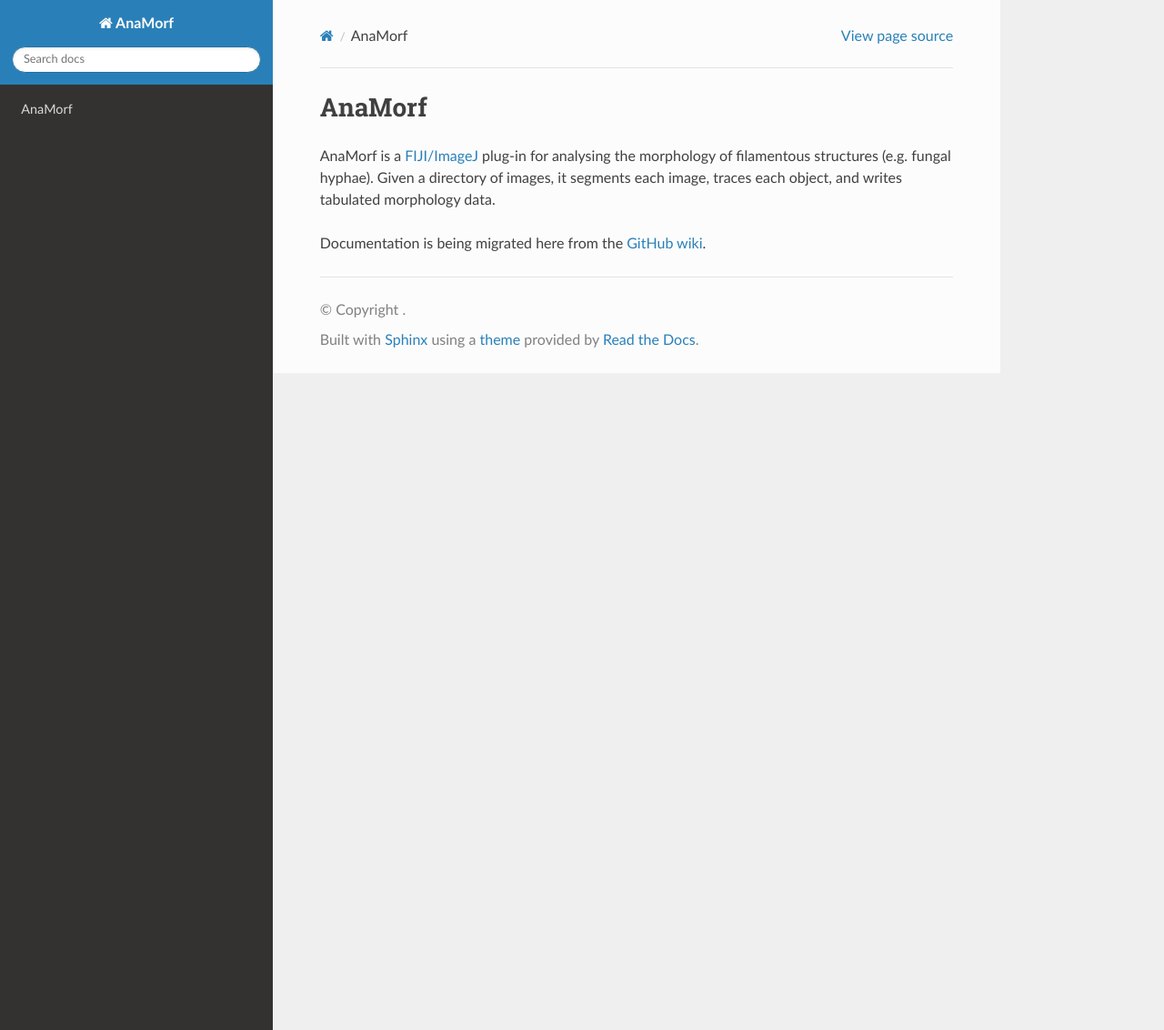
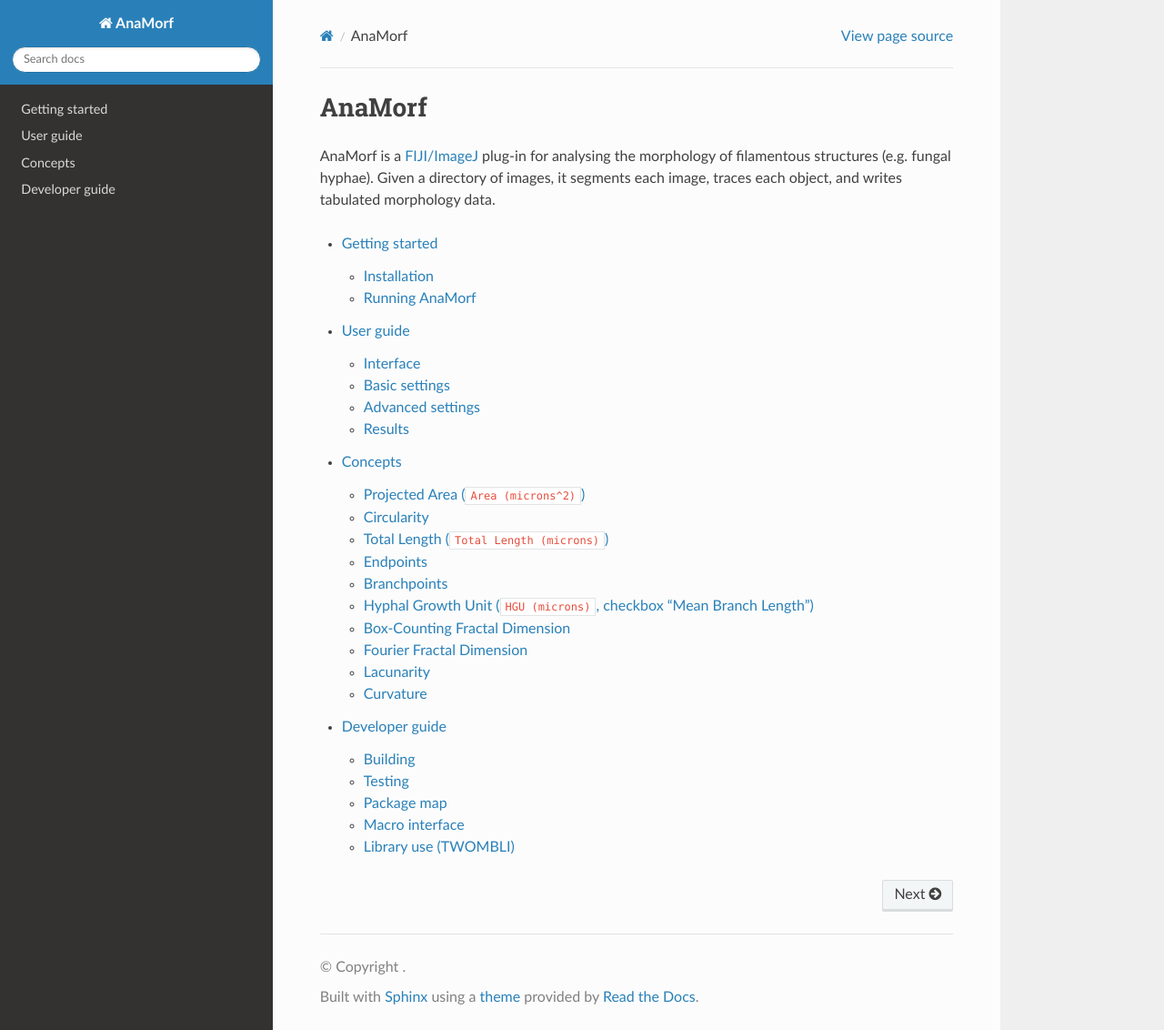
Before and after one commit to djpbarry/AnaMorf, a Sphinx documentation site: the page built from docs/index.md, in a window 1280 px wide and 1132 px high. Shown: the whole window at 91% size. Built offline with Sphinx 7.4.7 and the Read the Docs theme 3.1.0, drawn with Linux system fonts in a browser that asks for light colours; part of the change alters nothing that is shown.

Commit message:
Added comprehensive user documentation, including Getting Started guide, User Guide, Developer Guide, and Concepts reference. Integrated with Sphinx to replace GitHub wiki.
Assisted-by: Crush:deepseek-v4-pro

````diff
--- /dev/null
+++ b/docs/concepts.md
@@ -0,0 +1,52 @@
+# Concepts
+
+Definitions of the output descriptors. Where the results column name differs from
+the checkbox label, the column name is shown in brackets.
+
+## Projected Area (`Area (microns^2)`)
+
+The projected area of an object, in square microns.
+
+## Circularity
+
+`C = 4 * pi * Ap / P^2`, where `Ap` is the projected area and `P` the perimeter
+length. A circle has circularity 1.
+
+## Total Length (`Total Length (microns)`)
+
+Total length of a structure, estimated from its binary skeleton, in microns.
+
+## Endpoints
+
+Number of tips on a structure, estimated as the number of end points of the
+skeleton.
+
+## Branchpoints
+
+Number of branch points, estimated as the number of crossing points of the
+skeleton.
+
+## Hyphal Growth Unit (`HGU (microns)`, checkbox "Mean Branch Length")
+
+`HGU = L_h / N`, where `L_h` is the total length and `N` the number of tips.
+
+## Box-Counting Fractal Dimension
+
+A measure of the self-similarity of an object, or the degree to which it fills
+space.
+
+## Fourier Fractal Dimension
+
+A fractal dimension estimated from the spectral periodicity of the object
+boundary; it correlates with branching frequency.
+
+## Lacunarity
+
+`L = |sigma^2 / mean^2 - 1|`, where `mean` is the average pixel luminance within
+an object boundary (internal holes included) and `sigma^2` the variance of those
+luminances. It estimates how a structure fills space.
+
+## Curvature
+
+The local curvature of the longest path through each structure, evaluated over the
+**Curvature Window**.
--- /dev/null
+++ b/docs/developer.md
@@ -0,0 +1,51 @@
+# Developer guide
+
+## Building
+
+AnaMorf builds with Maven on Java 21:
+
+    ./mvnw verify
+
+GitHub Packages dependencies require a personal access token:
+
+    ./mvnw -Dinternal.repo.password=<PAT> --settings mvn_settings.xml verify
+
+## Testing
+
+Unit tests run with:
+
+    ./mvnw test
+
+A live Fiji pipeline is provided under `bin/` (`install-to-fiji.cmd`,
+`run-anamorf.cmd`, `verify-baseline.cmd`).
+
+## Package map
+
+| Class | Role |
+| --- | --- |
+| `Batch_Analyser` | The plug-in entry point; owns the whole pipeline. |
+| `UserInterface` | Hand-managed Swing parameter dialog. |
+| `ExitDialog` | Confirmation dialog. |
+| `AnaMorf_Macro_Extensions` / `AnaMorfMacroExecutor` | ImageJ macro interface (`Ext.*`). |
+| `HyphalAnalyser` | Skeleton analysis (length, tips, branch points, HGU). |
+| `SkeletonPruner` | Pruning of short skeleton branches. |
+| `ResultSummariser` | Summary rows over the results table. |
+| `params.DefaultParams` | Every parameter label and default. |
+
+## Macro interface
+
+AnaMorf registers these macro functions:
+
+- `Ext.initialiseAnaMorf`
+- `Ext.setAnaMorfFileType`
+- `Ext.setAnaMorfCurvatureWindow`
+- `Ext.setAnaMorfMinBranchLength`
+- `Ext.resetParameters`
+- `Ext.runAnaMorf`
+
+## Library use (TWOMBLI)
+
+AnaMorf is also consumed as a JitPack dependency
+(`com.github.djpbarry:Anamorf`). The public Java API is
+`Batch_Analyser(boolean, File, Properties)`, `run(String)`, `static getProps()`,
+and the `DefaultParams` label constants.
--- /dev/null
+++ b/docs/getting_started.md
@@ -0,0 +1,22 @@
+# Getting started
+
+## Installation
+
+Install AnaMorf through the Fiji updater. Follow the instructions for
+[following a third-party update site](https://imagej.net/update-sites/following)
+and enable the **CALM** update site. This keeps AnaMorf and its IAClassLibrary
+dependency up to date automatically.
+
+AnaMorf 4.x requires Fiji to run on **Java 21**.
+
+For building AnaMorf from source, see the *Developer guide*.
+
+## Running AnaMorf
+
+1. Start Fiji.
+2. Select **Plugins > AnaMorf > AnaMorf Batch Processor**.
+3. Set the parameters in the dialog (see the *User guide*).
+4. Click **OK** and choose the directory containing the images to analyse.
+
+Results are written to a results directory next to the input images (see the
+*User guide*).
--- a/docs/index.md
+++ b/docs/index.md
@@ -4,5 +4,11 @@ AnaMorf is a [FIJI/ImageJ](https://fiji.sc) plug-in for analysing the morphology
 filamentous structures (e.g. fungal hyphae). Given a directory of images, it
 segments each image, traces each object, and writes tabulated morphology data.
 
-Documentation is being migrated here from the
-[GitHub wiki](https://github.com/djpbarry/AnaMorf/wiki).
+```{toctree}
+:maxdepth: 2
+
+getting_started
+user_guide
+concepts
+developer
+```
--- /dev/null
+++ b/docs/user_guide.md
@@ -0,0 +1,76 @@
+# User guide
+
+## Interface
+
+**Plugins > AnaMorf > AnaMorf Batch Processor** opens the parameter dialog, which
+has two tabs: **Basic** and **Advanced**. After clicking **OK**, choose the
+directory containing the images to analyse. Each image is analysed in turn and the
+results are tabulated.
+
+## Basic settings
+
+### Analysis parameters
+
+- **Image Format** — file extension of the images to analyse (BMP, GIF, JPG, PNG,
+  TIF).
+- **Image Resolution** — side length of one pixel, in microns/pixel.
+- **Minimum Branch Length** — minimum line length (microns) for a branch to be
+  treated as genuine rather than a skeletonisation artefact.
+- **Maximum Circularity** — objects with a circularity above this threshold are
+  excluded.
+- **Minimum Area** — minimum object area (microns²) required to be analysed.
+- **Curvature Window** — window size (pixels) used for curvature estimation.
+
+### Output data
+
+Tick the measurements to include in the results:
+
+- Projected Area
+- Circularity
+- Total Length
+- Mean Branch Length
+- Number of Branchpoints
+- Number of Endpoints
+- Fourier Fractal Dimension
+- Box-Counting Fractal Dimension
+- Lacunarity
+- Curvature
+
+Definitions and formulas are given in the *Concepts* page.
+
+## Advanced settings
+
+- **Pre-Process Images** — enable or disable pre-processing (background
+  correction, filtering, thresholding). When off, input images must already be
+  8-bit binary.
+- **Light / Dark Background** — whether objects are dark on a light background or
+  light on a dark background.
+- **Noise Reduction Filter Radius** — radius (microns) of the noise-reduction
+  filter.
+- **Remove Background** — apply ImageJ's "Rolling Ball" background subtraction.
+- **Background Filter Radius** — estimated size (microns²) of the largest object;
+  used to set the rolling-ball radius.
+- **Auto / Manual Threshold** — segment automatically (with the chosen
+  **Threshold Method**) or with a manual **Threshold Level**.
+- **Create Mask Images** — save a binary mask and a skeletonised image (with
+  branch points and end points highlighted) for each object.
+- **Exclude Edge Objects** — ignore objects touching the image edge.
+- **Separate Touching Objects** — apply watershed segmentation to split touching
+  objects.
+- **Treat Whole Image as One Object** — analyse the whole field of view as a
+  single object.
+- **Output Curvature Values** — write per-pixel curvature values to a separate
+  `CurvatureValues.csv`.
+
+## Results
+
+Results are written to a directory next to the input images named
+`AnaMorf v<version>_Output` (subsequent runs append `_(n)`). It contains:
+
+- `results.csv` — one row per analysed object.
+- `properties.xml` — the settings used for the run.
+- mask and skeleton images (if **Create Mask Images** is selected).
+- `CurvatureValues.csv` (if **Output Curvature Values** is selected).
+
+Colour (RGB) images are not supported; convert them to 8-bit greyscale first
+(`Image > Type > 8-bit`).
````
